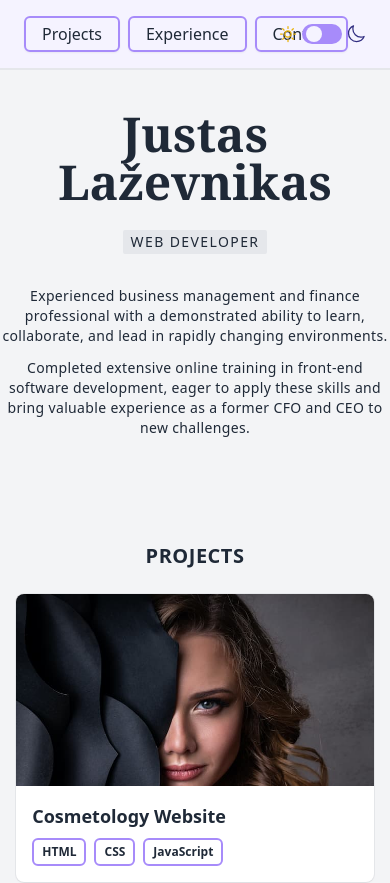
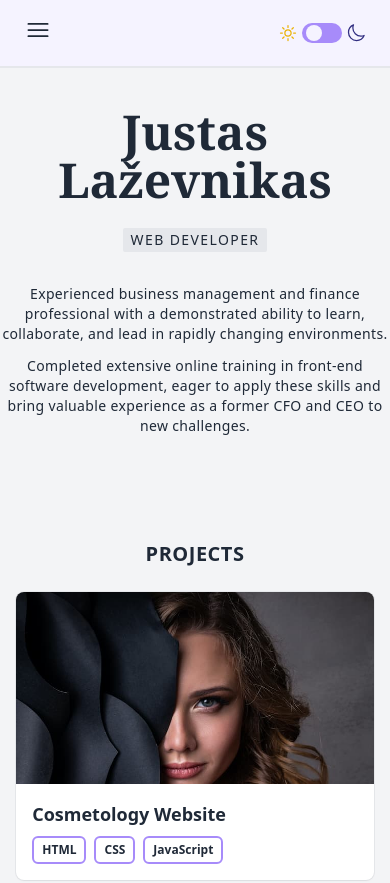
Before and after one commit to justaslaz/portfolio, a React (Vite) app: page / in a window 390 px wide. Shown: the top 883 px of the page. Built offline with nearby package versions, Linux system fonts and the light colour scheme.

Commit message:
mobile navigation button

```diff
--- a/src/components/Navigation.tsx
+++ b/src/components/Navigation.tsx
@@ -1,7 +1,18 @@
 import { useEffect, useState } from 'react';
-import { Switch } from '@headlessui/react';
-import { MoonIcon, SunIcon } from '@heroicons/react/24/outline';
+import { Menu, Switch, Transition } from '@headlessui/react';
+import {
+  Bars3Icon,
+  MoonIcon,
+  SunIcon,
+  XMarkIcon,
+} from '@heroicons/react/24/outline';
 import { useDebounce } from '../hooks/useDebounce';
+
+const navLinks = [
+  { title: 'Projects', href: '#projects' },
+  { title: 'Experience', href: '#experience' },
+  { title: 'Contact', href: '#contact' },
+];
 
 export default function Navigation() {
   const [isDarkMode, setIsDarkMode] = useState(false);
@@ -66,28 +77,48 @@ export default function Navigation() {
           : '-translate-y-full transition-transform duration-500 ease-in-out'
       }`}
     >
-      <nav className="flex gap-2 justify-self-start lg:col-start-2 lg:justify-self-center">
-        <a
-          href="#projects"
-          className="cursor-pointer rounded-md border-2 border-violet-400 px-4 py-1 font-medium shadow-sm transition-all duration-300 hover:bg-violet-400 hover:text-violet-50 hover:shadow-md"
-        >
-          Projects
-        </a>
-        <a
-          href="#experience"
-          className="cursor-pointer rounded-md border-2 border-violet-400 px-4 py-1 font-medium shadow-sm transition-all duration-300 hover:bg-violet-400 hover:text-violet-50 hover:shadow-md"
-        >
-          Experience
-        </a>
-        <a
-          href="#contact"
-          className="cursor-pointer rounded-md border-2 border-violet-400 px-4 py-1 font-medium shadow-sm transition-all duration-300 hover:bg-violet-400 hover:text-violet-50 hover:shadow-md"
-        >
-          Contact
-        </a>
+      <nav className="hidden sm:flex sm:gap-2 sm:justify-self-start lg:col-start-2 lg:justify-self-center">
+        {navLinks.map((navLink) => (
+          <a
+            key={navLink.title}
+            href={navLink.href}
+            className="cursor-pointer rounded-md border-2 border-violet-400 px-4 py-1 font-medium shadow-sm transition-all duration-300 hover:bg-violet-400 hover:text-violet-50 hover:shadow-md"
+          >
+            {navLink.title}
+          </a>
+        ))}
       </nav>
 
-      <div className="flex place-items-center gap-1 justify-self-end lg:col-start-3">
+      {/* Mobile Navigation */}
+      <Menu as="div" className="relative justify-self-start sm:hidden">
+        <Menu.Button>
+          <Bars3Icon className="ui-open:hidden h-7 w-7" />
+          <XMarkIcon className="ui-not-open:hidden h-7 w-7" />
+        </Menu.Button>
+        <Transition
+          enterFrom="transform scale-95 opacity-0"
+          enterTo="transform scale-100 opacity-100"
+          enter="transition duration-100 ease-out"
+          leaveFrom="transform scale-100 opacity-100"
+          leaveTo="transform scale-95 opacity-0"
+          leave="transition duration-75 ease-out"
+        >
+          <Menu.Items className="absolute flex flex-col gap-4 rounded-md bg-gray-50/95 p-3 text-sm shadow-lg">
+            {navLinks.map((navLink) => (
+              <Menu.Item
+                as="a"
+                key={navLink.title}
+                href={navLink.href}
+                className="transition-colors hover:text-violet-500"
+              >
+                {navLink.title}
+              </Menu.Item>
+            ))}
+          </Menu.Items>
+        </Transition>
+      </Menu>
+
+      <div className="col-start-2 flex place-items-center gap-1 justify-self-end lg:col-start-3">
         <SunIcon className="h-5 w-5 text-yellow-500 dark:text-yellow-400" />
         <Switch
           checked={isDarkMode}
```
